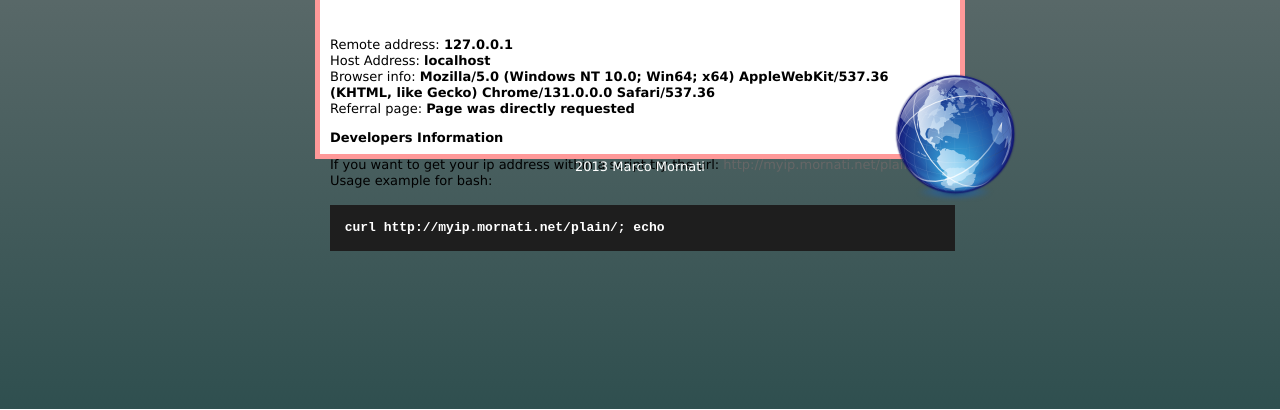
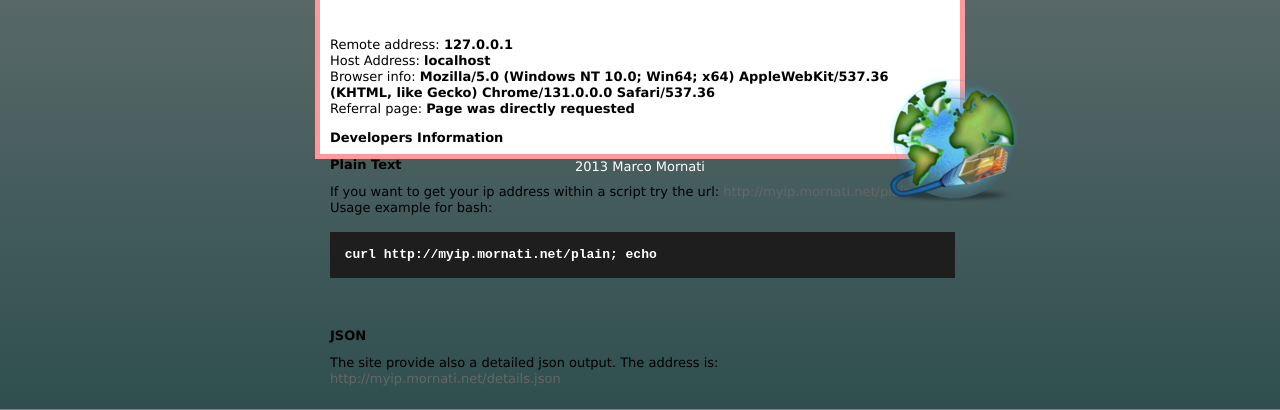
Before and after one commit to mmornati/myip, a PHP site: page / in a window 1280 px wide. Shown: the part 391-801 px from the top of the page. Run offline with PHP 8.4, Linux system fonts and the light colour scheme; data that the repository does not hold is empty.

Commit message:
Moved plain text Added images for future development Added detailed information in JSON

```diff
--- a/index.php
+++ b/index.php
@@ -46,7 +46,8 @@
                     </p>
                     <p>
                     <h2>Developers Information</h2>
-                    If you want to get your ip address within a script try the url: <a href="http://myip.mornati.net/plain/" target="_blank">http://myip.mornati.net/plain/</a><br/>
+                    <h2>Plain Text</h2>
+                    If you want to get your ip address within a script try the url: <a href="http://myip.mornati.net/plain" target="_blank">http://myip.mornati.net/plain</a><br/>
                     Usage example for bash: <br/><br/>
 
                     <div class="wp_syntax">
@@ -54,12 +55,15 @@
                           <tbody>
                             <tr>
                               <td class="code">
-                                <pre class="bash" style="color:#D8D8D8;"><span style="color: #FFF; font-weight:bold;">curl http://myip.mornati.net/plain/; echo</span></pre>
+                                <pre class="bash" style="color:#D8D8D8;"><span style="color: #FFF; font-weight:bold;">curl http://myip.mornati.net/plain; echo</span></pre>
                               </td>
                             </tr>
                           </tbody>
                         </table>
                     </div>
+                    <br/>
+                    <h2>JSON</h2>
+                    The site provide also a detailed json output. The address is: <a href="http://myip.mornati.net/details.json" target="blank">http://myip.mornati.net/details.json</a>
                     </p>
 				</div>
 			</div>
--- a/plain/index.php
+++ b/plain.php
@@ -1,4 +1,4 @@
 <?php
-include('../getip.php');
+include('getip.php');
 ?>
 <? echo $ip; ?>
```
Also changed, not shown: details.php (added, +11 -0 lines), images/chrome.png (added), images/dev_info.png (added), images/firefox.png (added), images/ie.png (added), images/ip_addr.png (added), images/network.png, images/opera.png (added), images/safari.png (added).
